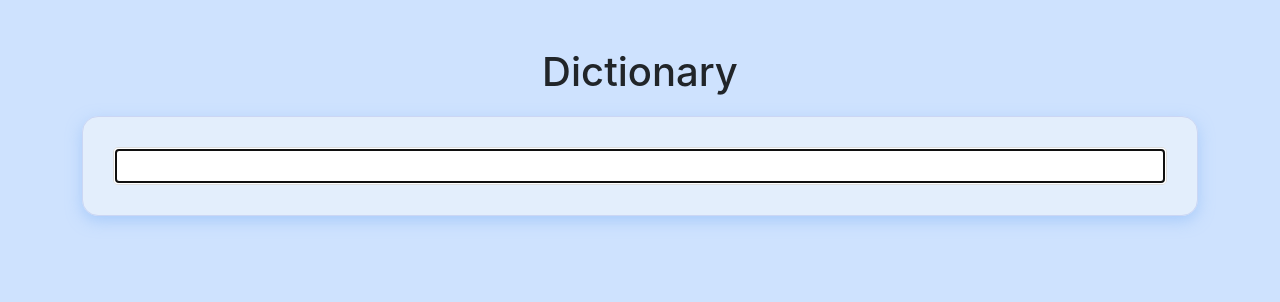
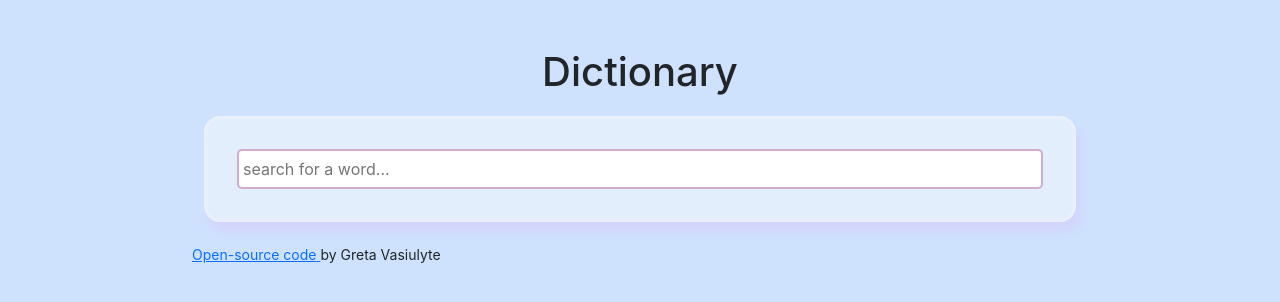
Before and after one commit to great1greta/react-dictionary-app, a React (Create React App) app: page / in a window 1280 px wide. Shown: the top 302 px of the page. Built offline with nearby package versions, Linux system fonts and the light colour scheme; no server answers; the HTML template or start-up script is replaced by a standard one.

Commit message:
finalised CSS

```diff
--- a/src/App.css
+++ b/src/App.css
@@ -1,13 +1,5 @@
 body {
   background: rgb(206, 226, 254);
+  max-width: 70%;
+  margin: 0 auto;
 }
-
-a {
-}
-
-.App-header {
-  margin: ;
-}
-
-.App-footer {
-}
--- a/src/App.js
+++ b/src/App.js
@@ -3,11 +3,22 @@ import Dictionary from "./components/Dictionary.js";
 
 export default function App() {
   return (
-    <div className="App mt-5">
+    <div className="App mt-5 mb-5">
       <div className="container">
-        <h1 className="text-center"> Dictionary </h1>
+        <h1 className="dictionary text-center"> Dictionary </h1>
         <Dictionary defaultKeyword="welcome" />
       </div>
+      <small>
+        <a
+          href="https://github.com/great1greta/react-dictionary-app"
+          target="_blank"
+          rel="noreferrer"
+        >
+          {" "}
+          Open-source code{" "}
+        </a>{" "}
+        by Greta Vasiulyte
+      </small>
     </div>
   );
 }
--- a/src/components/Dictionary.css
+++ b/src/components/Dictionary.css
@@ -1,9 +1,9 @@
 .Dictionary section {
   background: rgba(237, 244, 253, 0.69);
   padding: 30px;
-  border: 1px solid rgb(203, 214, 244);
+  border: 3px solid rgb(235, 239, 249);
   border-radius: 16px;
-  box-shadow: 0 5px 15px rgba(136, 183, 248, 0.533);
+  box-shadow: 5px 10px 10px rgba(232, 167, 243, 0.211);
   margin: 20px 0;
 }
 
@@ -11,7 +11,11 @@
   width: 100%;
   padding: 6px;
   padding: 6px 4px;
-  color: #333;
-  border: 1px solid #ddd;
+  color: rgb(88, 85, 85);
+  border: 2px solid rgba(158, 75, 140, 0.464);
   border-radius: 5px;
 }
+
+.Dictionary input:focus {
+  outline: none;
+}
--- a/src/components/Dictionary.js
+++ b/src/components/Dictionary.js
@@ -37,7 +37,11 @@ export default function Dictionary(props) {
       <div className="Dictionary">
         <section>
           <form onSubmit={handleSubmit} className="text-center">
-            <input type="search" onChange={handleKeyword} autoFocus={true} />
+            <input
+              type="search"
+              placeholder="search for a word..."
+              onChange={handleKeyword}
+            />
           </form>
         </section>
         <Results results={results} />
--- /dev/null
+++ b/src/components/Meaning.css
@@ -0,0 +1,16 @@
+.Meaning h3 {
+  font-size: 24px;
+  line-height: 1.6;
+  font-weight: bold;
+  margin-bottom: -15px;
+}
+
+.Meaning .example {
+  font-style: italic;
+  color: #70757a;
+  font-size: 15px;
+}
+
+.Meaning {
+  line-height: 1.6;
+}
--- a/src/components/Meaning.js
+++ b/src/components/Meaning.js
@@ -1,5 +1,6 @@
 import React from "react";
 import Synonyms from "./Synonyms";
+import "./Meaning.css";
 
 export default function Meaning(props) {
   return (
@@ -9,14 +10,11 @@ export default function Meaning(props) {
       {props.meaning.definitions.map(function (definition, index) {
         return (
           <div key={index}>
-            <p>
-              <strong>Definition:</strong> {definition.definition}
-              <br />
-              <strong>Example:</strong> <em>{definition.example}</em>
-              <br />
-              <strong>Synonyms:</strong>
-              <Synonyms synonyms={props.meaning.synonyms} />
-            </p>
+            <div className="definition mt-4"> {definition.definition}</div>
+
+            <div className="example">{definition.example}</div>
+
+            <Synonyms synonyms={props.meaning.synonyms} />
           </div>
         );
       })}
--- /dev/null
+++ b/src/components/Phonetic.css
@@ -0,0 +1,11 @@
+.Phonetic a {
+  border: 1px solid black;
+  border-radius: 20px;
+  padding: 10px 20px;
+  text-decoration: none;
+  box-shadow: 5px 10px 10px rgba(232, 167, 243, 0);
+}
+
+.Phonetic a:hover {
+  background: rgba(253, 53, 210, 0.156);
+}
--- a/src/components/Phonetic.js
+++ b/src/components/Phonetic.js
@@ -1,14 +1,18 @@
 import React from "react";
+import "./Phonetic.css";
 
 export default function Phonetic(props) {
   console.log(props);
   return (
-    <div className="Phonetic">
-      <a href={props.phonetics[0].audio} target="_blank" rel="noreferrer">
-        Listen
-      </a>
-      <br />
-      {props.phonetics[0].text}
+    <div className="Phonetic mt-4">
+      <span>
+        {" "}
+        <a href={props.phonetics[0].audio} target="_blank" rel="noreferrer">
+          Listen
+        </a>{" "}
+      </span>
+
+      <span className="phonetics ms-4">{props.phonetics[0].text} </span>
     </div>
   );
 }
--- /dev/null
+++ b/src/components/Synonyms.css
@@ -0,0 +1,15 @@
+.Synonyms {
+  margin: 10px 0;
+  font-size: 13px;
+  color: #37393b;
+  padding-left: 0;
+}
+
+.Synonyms li {
+  display: inline-flex;
+  justify-content: space-evenly;
+  margin: 2px;
+  padding: 5px 10px;
+  border: 1px solid rgb(176, 175, 175);
+  border-radius: 20px;
+}
--- a/src/components/Synonyms.js
+++ b/src/components/Synonyms.js
@@ -1,4 +1,5 @@
 import React from "react";
+import "./Synonyms.css";
 
 export default function Synonyms(props) {
   if (props.synonyms) {
```
